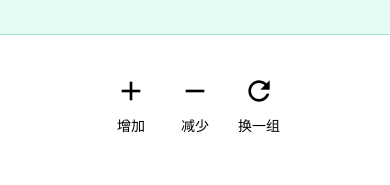
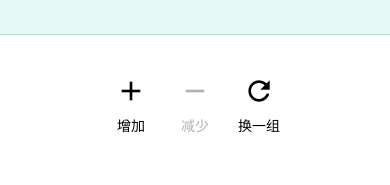
Before and after one commit to onlyzlc/doremi, a React Native app in the folder doremi/: screen / in a window 390 px wide. Shown: the part 389-574 px from the top of the page. Built offline with nearby package versions, Linux system fonts and the light colour scheme.

Commit message:
图标按钮增加禁用样式

```diff
--- a/doremi/App.js
+++ b/doremi/App.js
@@ -135,21 +135,18 @@ export default function App() {
                 disabled={noteGroup.length >= 7}
                 name="add"
                 label="增加"
-                size={64}
               />
               <IconButton
                 onPress={subtractNote}
                 disabled={noteGroup.length <= 3}
                 name="remove"
                 label="减少"
-                size={64}
               />
               <IconButton
                 onPress={changeNotes}
                 disabled={noteGroup.length == 7}
                 name="refresh"
                 label="换一组"
-                size={64}
               />
             </View>
           </View>
--- a/doremi/components/IconButton.js
+++ b/doremi/components/IconButton.js
@@ -7,12 +7,15 @@ export default function IconButton({
   onPress,
   name,
   label,
-  size,
+  size = 64,
   disabled = false,
 }) {
   return (
     <View style={[{ width: size }]}>
-      <Pressable onPress={onPress} style={[styles.button]} disabled={disabled}>
+      <Pressable
+        onPress={onPress}
+        style={[styles.button, disabled && styles.disabled]}
+        disabled={disabled}>
         <MaterialIcons name={name} size={size / 2} style={styles.icon} />
         {label && <Text style={styles.iconLabel}>{label}</Text>}
       </Pressable>
@@ -24,6 +27,9 @@ const styles = StyleSheet.create({
   button: {
     justifyContent: "center",
   },
+  disabled: {
+    opacity: 0.3,
+  },
   icon: {
     textAlign: "center",
     color: "#000",
```
